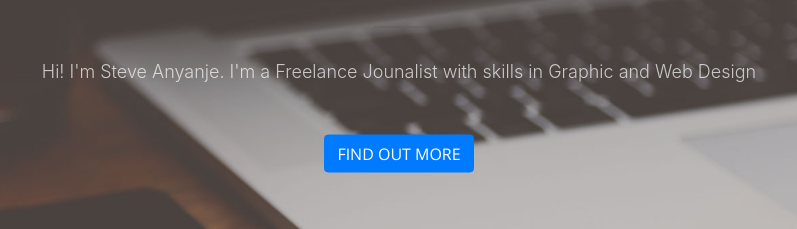
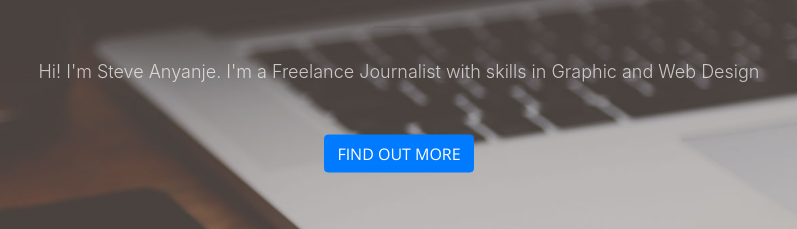
Before and after one commit to bikysteve/bikysteve.github.io, a website with bundled scripts: page index.html in a window 1280 px wide. Shown: the part 343-572 px from the top of the page, 241-1038 px from the left. Built offline with nearby package versions, Linux system fonts and the light colour scheme.

Commit message:
edited a line

```diff
--- a/index.html
+++ b/index.html
@@ -59,7 +59,7 @@
         <div class="header-content-inner">
           <h1 id="homeHeading">My Portfolio</h1>
           <hr>
-          <p>Hi! I'm Steve Anyanje. I'm a Freelance Jounalist with skills in Graphic and Web Design</p>
+          <p>Hi! I'm Steve Anyanje. I'm a Freelance Journalist with skills in Graphic and Web Design</p>
           <a class="btn btn-primary btn-xl js-scroll-trigger" href="#about">Find Out More</a>
         </div>
       </div>
```
